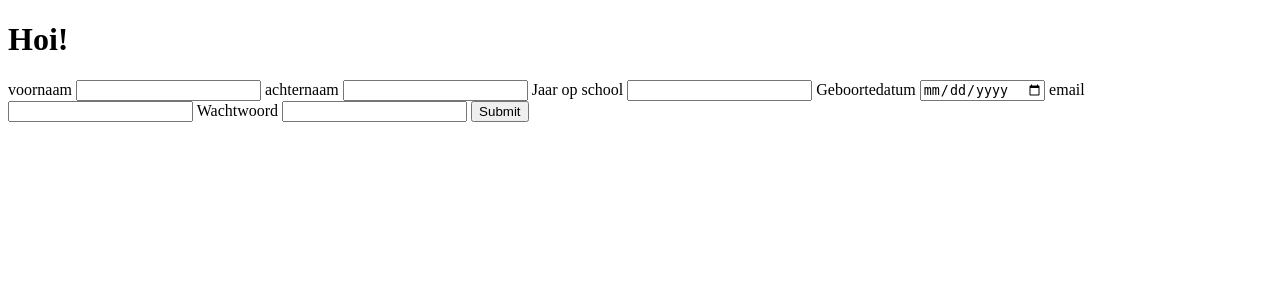
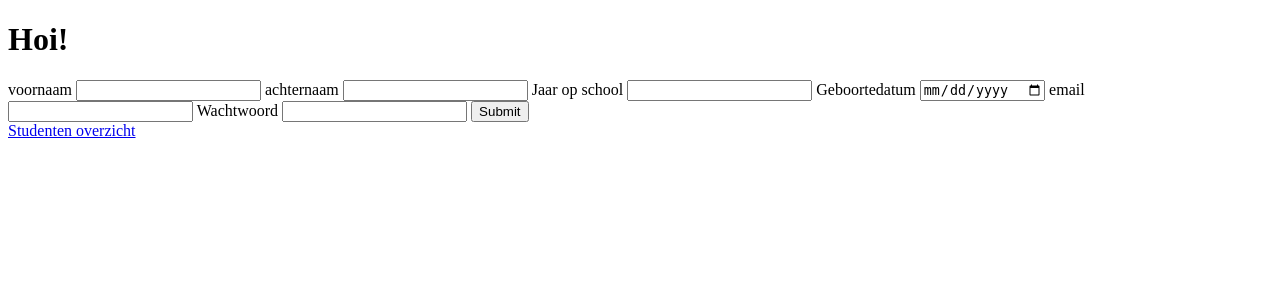
Before and after one commit to Rac-Software-Development/workshop-flask, a Flask app: page / in a window 1280 px wide. Shown: the top 300 px of the page. Run offline with Flask 3, Linux system fonts and the light colour scheme.

Commit message:
modify hello_world.html

```diff
--- a/templates/hello_world.html
+++ b/templates/hello_world.html
@@ -21,5 +21,7 @@
         <input id="password-input" name="password" type="password">
         <input type="submit">
     </form>
+
+    <a href="/students"> Studenten overzicht</a>
     </body>
 </html>
```
